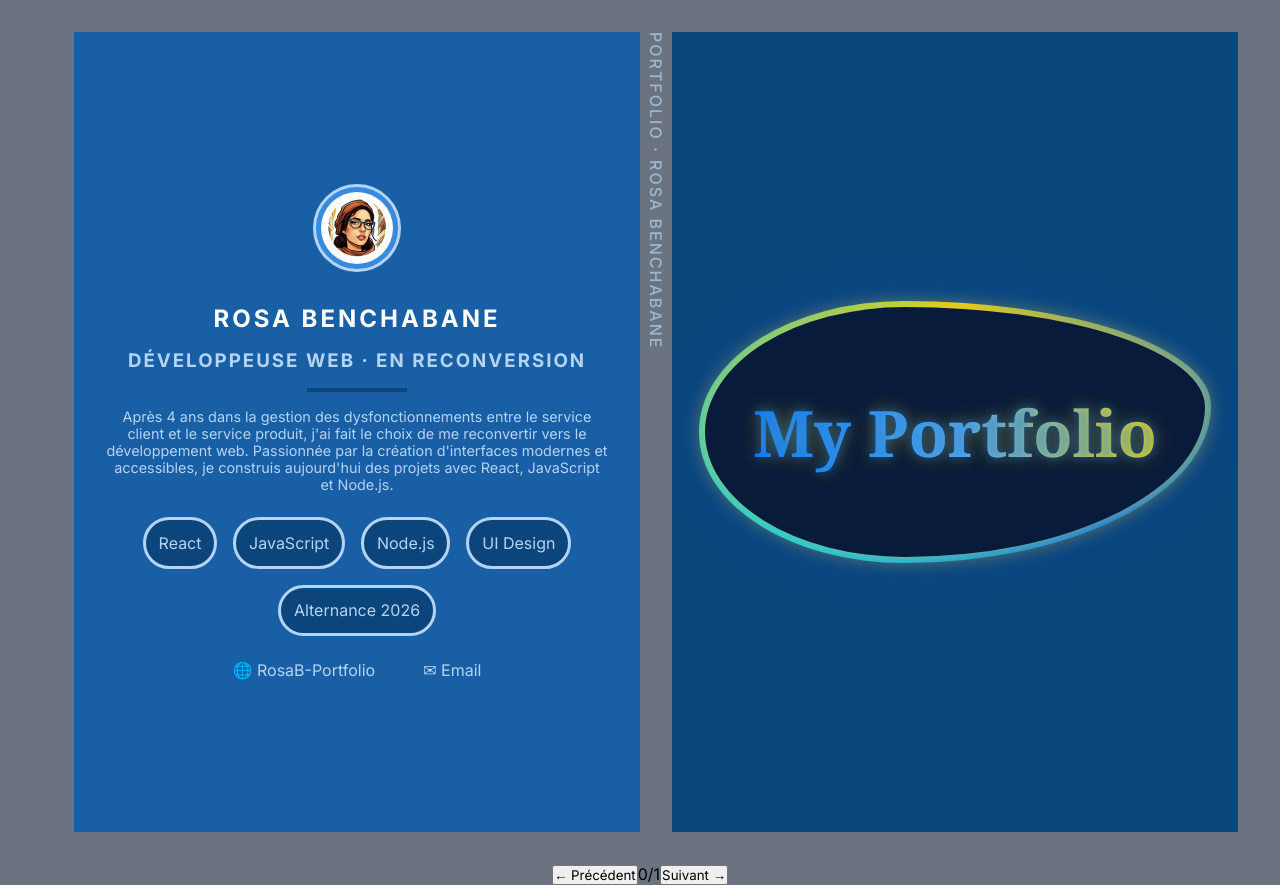
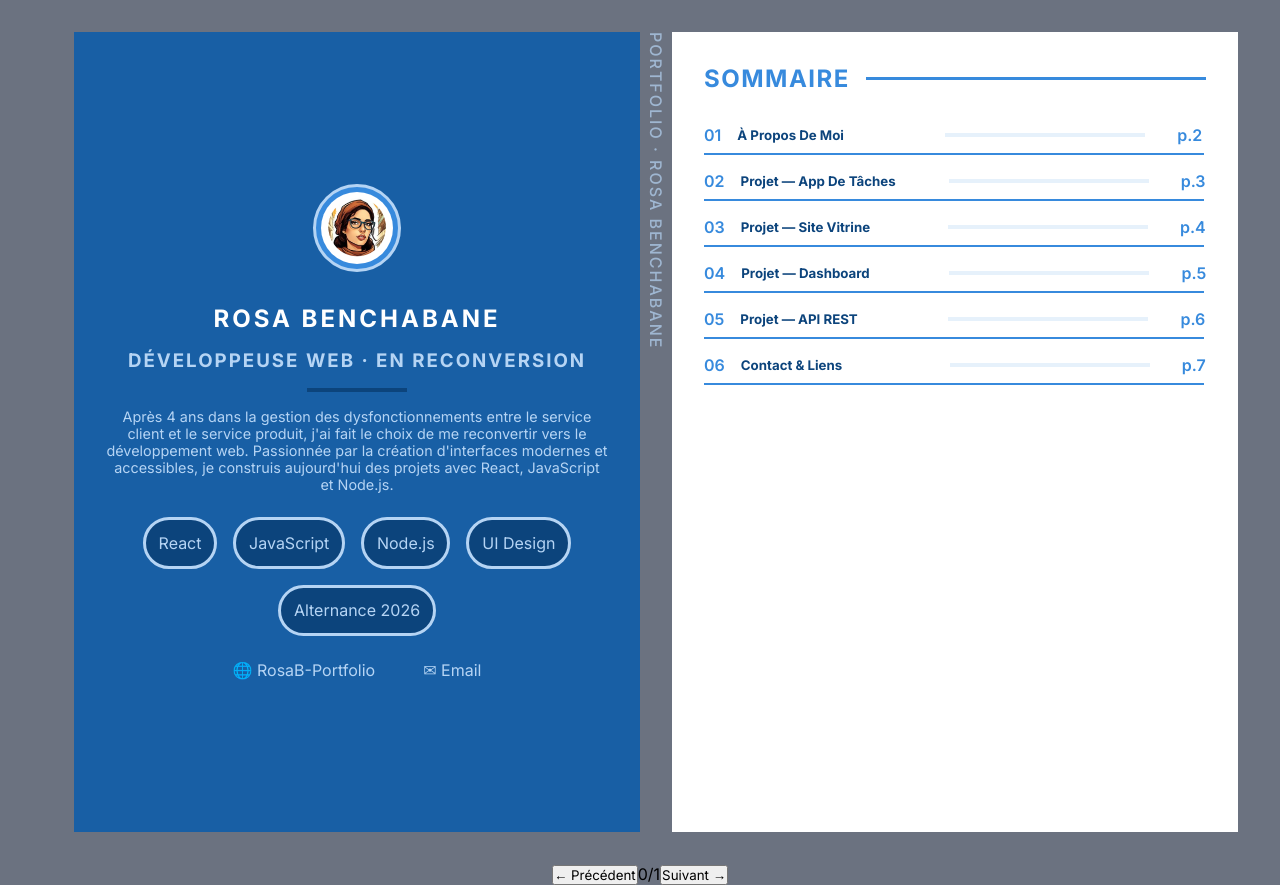
Before and after one commit to RosaBen/RB-Portfolio, a React (Vite) app: page / in a window 1280 px wide. Built offline with nearby package versions, Linux system fonts and the light colour scheme.

Commit message:
added table of contents + css

```diff
--- a/src/App.jsx
+++ b/src/App.jsx
@@ -1,10 +1,12 @@
-import { coverPageData } from "./assets/scripts/data";
+import { coverPageData, contentTablePage } from "./assets/scripts/data";
 
 import PortfolioCover from "./components/PortfolioCover";
 import HomePage from "./components/HomePage";
+import TableContents from "./components/TableContents";
 
 import "./assets/styles/portfolioCover.css";
 import "./assets/styles/homepage.css";
+import "./assets/styles/tablecontents.css";
 
 function App() {
   const { name, role, bio, tags, email, website, websiteLabel } = coverPageData;
@@ -26,7 +28,8 @@ function App() {
           <span className="spine-text">Portfolio · {name}</span>
         </div>
         <div className="right">
-          <PortfolioCover />
+          {/* <PortfolioCover /> */}
+          <TableContents contents={contentTablePage} />
         </div>
       </div>
       <div className="nav-btns">
--- a/src/assets/scripts/data.js
+++ b/src/assets/scripts/data.js
@@ -10,11 +10,11 @@ export const coverPageData = {
 
 export const contentTablePage = [
   { label: "à propos de moi", page: 1 },
-  { label: "Projet — App de tâches", page: 1 },
-  { label: "Projet — Site vitrine", page: 2 },
-  { label: "Projet — Dashboard", page: 2 },
-  { label: "Projet — API REST", page: 3 },
-  { label: "Contact & liens", page: 3 },
+  { label: "Projet — App de tâches", page: 2 },
+  { label: "Projet — Site vitrine", page: 3 },
+  { label: "Projet — Dashboard", page: 4 },
+  { label: "Projet — API REST", page: 5 },
+  { label: "Contact & liens", page: 6 },
 ];
 
 export const aboutMePage = {
--- a/src/assets/styles/index.css
+++ b/src/assets/styles/index.css
@@ -80,3 +80,25 @@ main {
   color: var(--pale);
   opacity: 0.7;
 }
+
+.table-contents-page {
+  background-color: var(--white);
+  height: 800px;
+  padding: 2rem;
+}
+
+h2:not(.home-page h2) {
+  color: var(--light);
+  margin-bottom: 2rem;
+  display: flex;
+  gap: 1rem;
+  align-items: center;
+  text-transform: uppercase;
+  letter-spacing: 1.5px;
+}
+
+.table-contents-page h2:not(.home-page h2) span {
+  background-color: var(--light);
+  width: 400px;
+  height: 0.2rem;
+}
--- /dev/null
+++ b/src/assets/styles/tablecontents.css
@@ -0,0 +1,46 @@
+.pages {
+  display: flex;
+  flex-direction: column;
+  align-items: start;
+}
+
+.content-item {
+  display: flex;
+  gap: 1rem;
+  margin-bottom: 1rem;
+  padding-bottom: 0.5rem;
+  border-bottom: 2px solid var(--light);
+  align-items: center;
+  width: 500px;
+}
+
+.content-item span {
+  color: var(--light);
+  font-weight: 600;
+}
+
+.content-item div {
+  display: flex;
+  align-items: center;
+  gap: 2rem;
+  width: 465px;
+}
+
+.content-item div h5 {
+  color: var(--dark);
+  width: 265px;
+  text-transform: capitalize;
+  text-align: left;
+}
+
+.content-item div div:nth-child(2) {
+  display: flex;
+  align-items: center;
+  justify-content: end;
+}
+
+.content-item div div:nth-child(2) span:nth-child(1) {
+  width: 200px;
+  background-color: var(--ghost);
+  height: 0.2rem;
+}
--- /dev/null
+++ b/src/components/TableContents.jsx
@@ -0,0 +1,22 @@
+export default function TableContents({ contents }) {
+  const contentspages = contents.map((content, index) => (
+    <div className="content-item" key={index}>
+      <span>{String(index + 1).padStart(2, "0")}</span>
+      <div>
+        <h5>{content.label}</h5>
+        <div>
+          <span></span>
+          <span>{`p.${content.page + 1}`}</span>
+        </div>
+      </div>
+    </div>
+  ));
+  return (
+    <section className="table-contents-page">
+      <h2>
+        Sommaire<span></span>
+      </h2>
+      <div className="pages">{contentspages}</div>
+    </section>
+  );
+}
```
